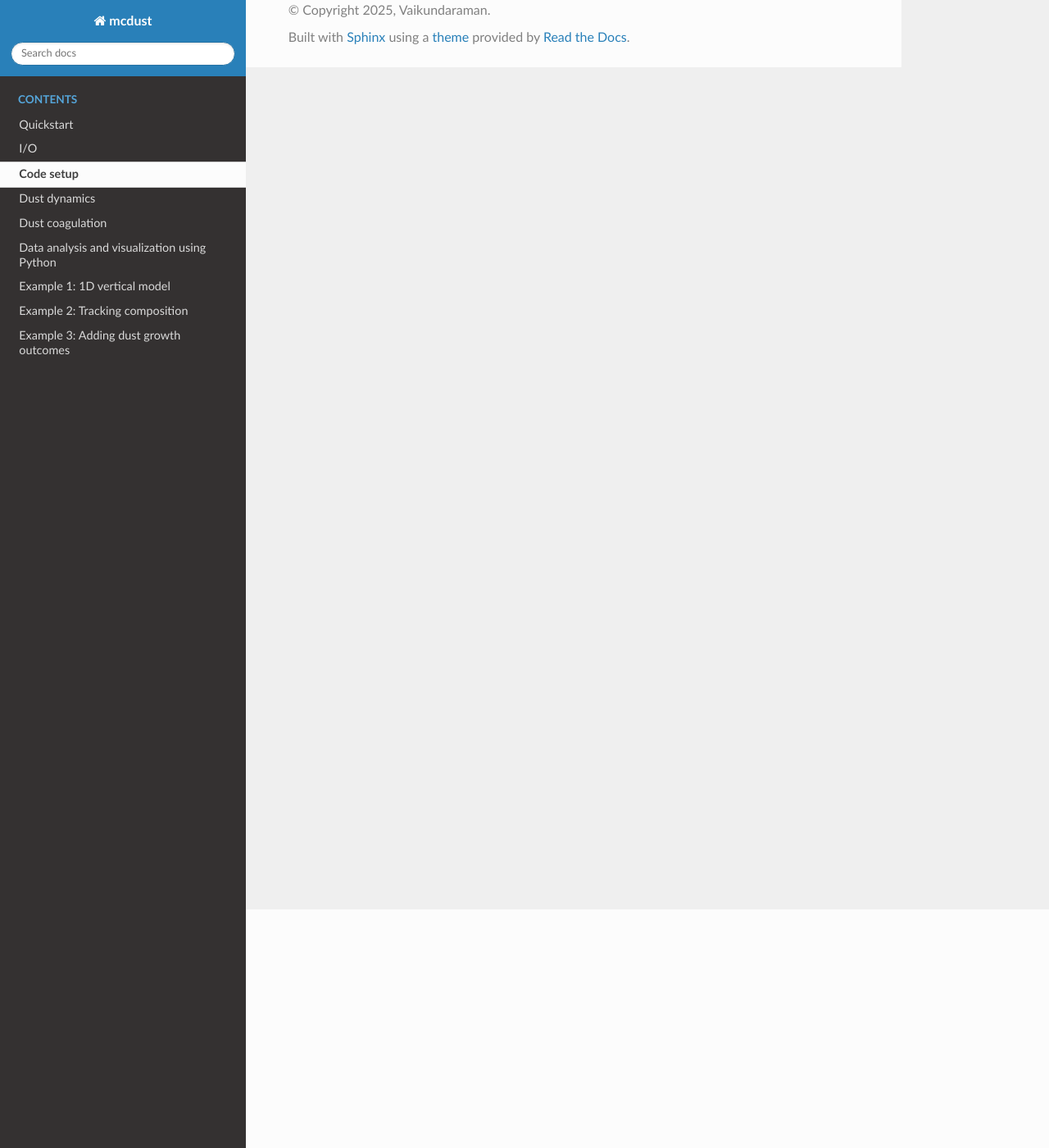
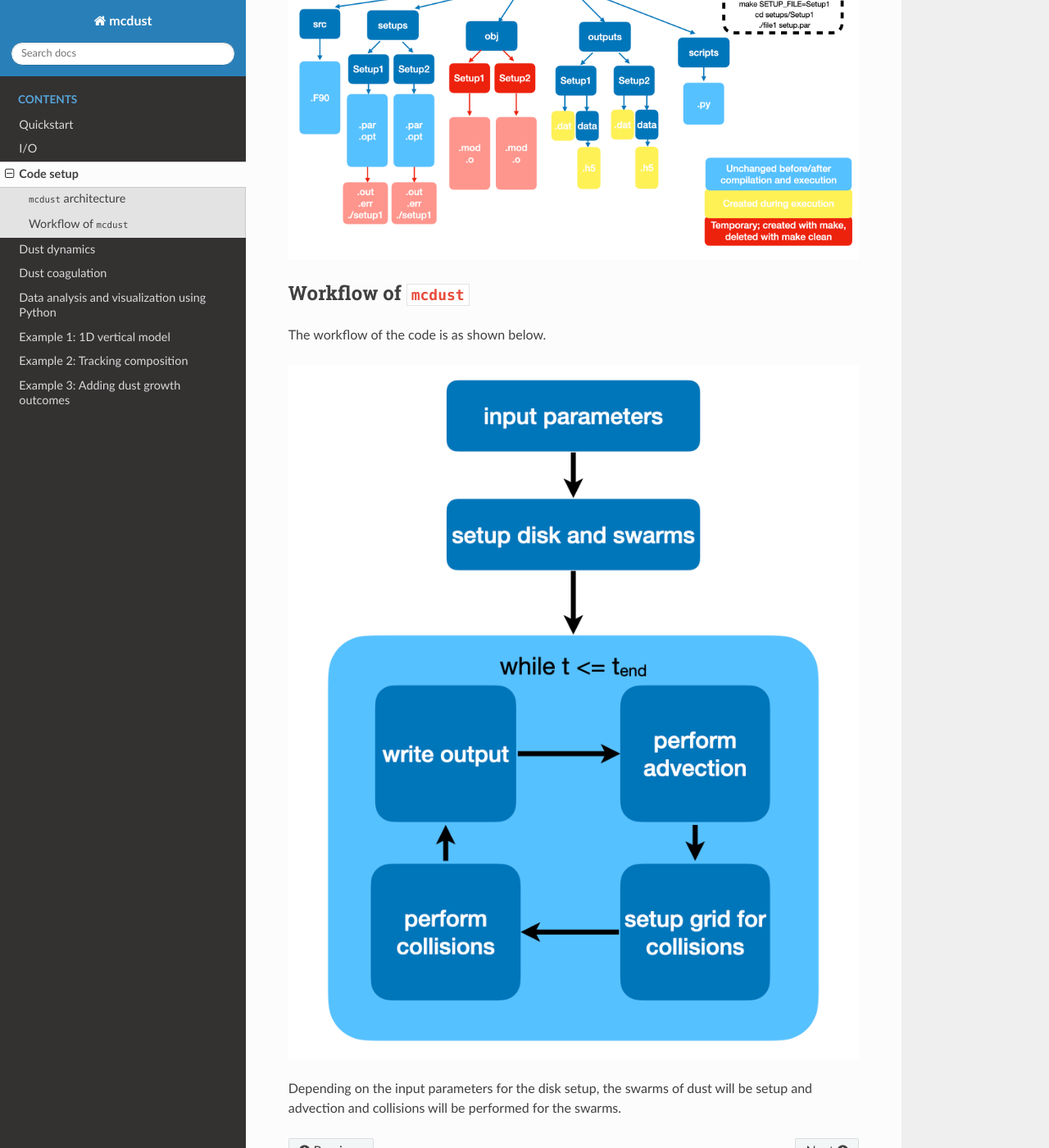
Before and after one commit to vicky1997/docs_test, a Sphinx documentation site: the page built from docs/source/codesetup.rst, in a window 1280 px wide and 1400 px high, scrolled down 291 px. Shown: the whole window at 82% size. Built offline with Sphinx 7.4.7 and the Read the Docs theme 3.1.0, drawn with Linux system fonts in a browser that asks for light colours; pages that are not in the unit, such as notebooks, are missing from menus; some of the changed text lies outside the part shown.

Commit message:
added stuff to code setup

```diff
--- a/docs/source/codesetup.rst
+++ b/docs/source/codesetup.rst
@@ -1,4 +1,16 @@
 Code setup
 ==========
 
-The code workflow is given in the
+:code:`mcdust` architecture
++++++++++++++++++++
+
+.. image:: images/mcdust_arch.png
+
+
+Workflow of :code:`mcdust`
++++++++++++++++++
+The workflow of the code is as shown below.
+
+.. image:: images/codeworkflow.png
+
+Depending on the input parameters for the disk setup, the swarms of dust will be setup and advection and collisions will be performed for the swarms.
```
Also changed, not shown: docs/source/images/codeworkflow.png (renamed from docs/source/codeworkflow.png), docs/source/images/dustpyvsmcdust.png (renamed from docs/source/dustpyvsmcdust.png), docs/source/images/grid.jpg (renamed from docs/source/grid.jpg), docs/source/images/mcdust_arch.png (added), 1 other file.
